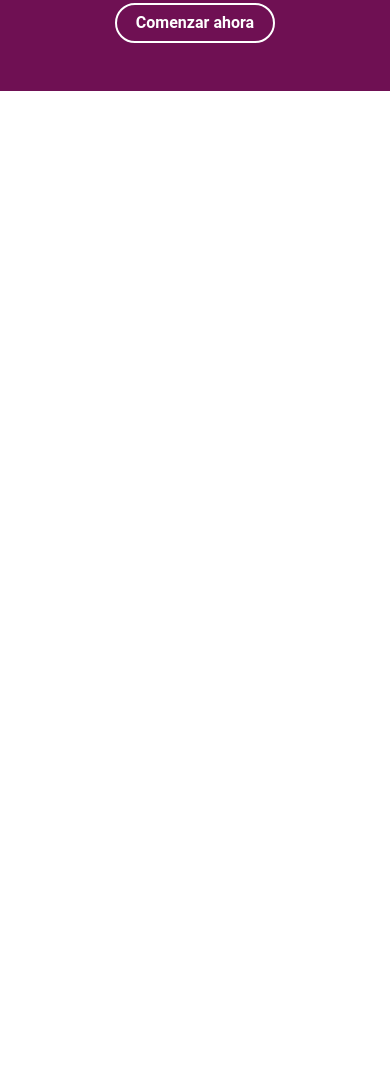
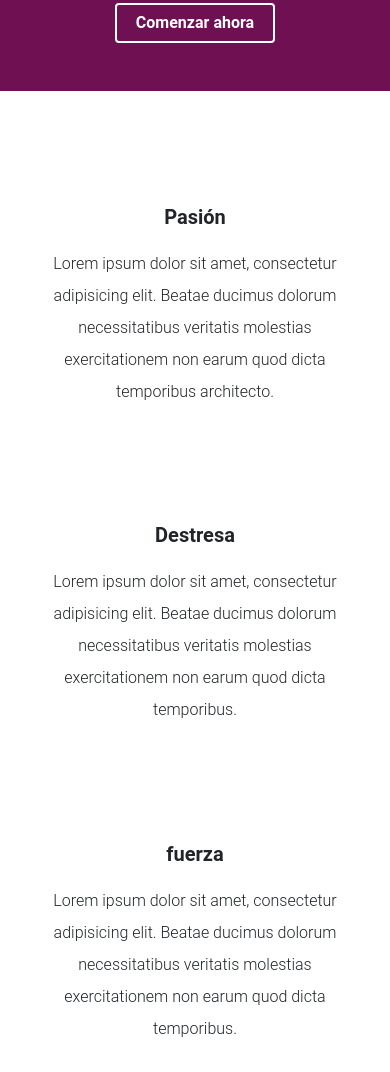
Before and after one commit to jhonpg98/segundapreentregajp, a plain HTML site: page index.html in a window 390 px wide. Shown: the part 524-1596 px from the top of the page. Before the commit the page ends 844 px from the top, so only its background shows below. Drawn offline with nearby package versions, Linux system fonts and the light colour scheme.

Commit message:
Version con habilidades

```diff
--- a/estilos.css
+++ b/estilos.css
@@ -23,13 +23,7 @@ ul li{
 }
 .btn{
     border: 2px solid #fff!important;
-    border-radius: 1.5rem!important;
+    border-radius: 1.5rem;
     padding: 0.6rem 0;
     width: 160px;
 }
-
-.btn:hover{
-    color: #6f1053!important;
-    background: #fff;
-    border-color: var(--violet);
-}
--- a/index.html
+++ b/index.html
@@ -7,6 +7,9 @@
     <meta name="viewport" content="width=device-width, initial-scale=1.0">
     <title>Mi web de musica</title>
     <link rel="stylesheet" href="estilos.css">
+    <link rel="stylesheet" href="https://cdnjs.cloudflare.com/ajax/libs/font-awesome/5.15.3/css/all.min.css"
+        integrity="sha512-iBBXm8fW90+nuLcSKlbmrPcLa0OT92xO1BIsZ+ywDWZCvqsWgccV3gFoRBv0z+8dLJgyAHIhR35VZc2oM/gI1w=="
+        crossorigin="anonymous" referrerpolicy="no-referrer" />
     <!-- bootstrap -->
     <link href="https://cdn.jsdelivr.net/npm/bootstrap@5.0.2/dist/css/bootstrap.min.css" rel="stylesheet"
         integrity="sha384-EVSTQN3/azprG1Anm3QDgpJLIm9Nao0Yz1ztcQTwFspd3yD65VohhpuuCOmLASjC" crossorigin="anonymous">
@@ -26,13 +29,16 @@
                     <a class="nav-link active" aria-current="page" href="#">Home</a>
                 </li>
                 <li class="nav-item">
-                    <a class="nav-link" href="#">Features</a>
+                    <a class="nav-link" href="#">programas</a>
                 </li>
                 <li class="nav-item">
-                    <a class="nav-link" href="#">Pricing</a>
+                    <a class="nav-link" href="#">Nosotros</a>
                 </li>
                 <li class="nav-item">
-                    <a class="nav-link disabled" href="#" tabindex="-1" aria-disabled="true">Disabled</a>
+                    <a class="nav-link" href="#">precios</a>
+                </li>
+                <li class="nav-item">
+                    <a class="nav-link" href="#">contacto</a>
                 </li>
             </ul>
         </div>
@@ -40,7 +46,6 @@
 </nav>
 <!-- Fin Navbar -->
 
-<!-- Header -->
 <header class="pb-5 overflow-hidden bg-violet">
     <div class="container">
         <div class="row py-5">
@@ -59,9 +64,40 @@
         </div>
     </div>
 </header>
-<!-- Fin header -->
 
-
+<section id="sec-1" class="py-5 bg-grey">
+    <div class="container my-3">
+        <div class="row">
+            <div class="col-md-4 text-center sec-1-item mb-5">
+                <span class="d-flex align-items-center justify-content-center mx-auto text-white mb-4 circle-icon">
+                    <i class="far fa-heart fs-3"></i>
+                </span>
+                <p class="lead fw-bold">Pasión</p>
+                <p class="fw-light mx-3 lh-lg">Lorem ipsum dolor sit amet, consectetur adipisicing elit. Beatae
+                    ducimus dolorum necessitatibus veritatis molestias exercitationem non earum quod dicta
+                    temporibus architecto.</p>
+            </div>
+            <div class="col-md-4 text-center sec-1-item mb-5">
+                <span class="d-flex align-items-center justify-content-center mx-auto text-white mb-4 circle-icon">
+                    <i class="far fa-flag fs-2"></i>
+                </span>
+                <p class="lead fw-bold">Destresa</p>
+                <p class="fw-light mx-3 lh-lg">Lorem ipsum dolor sit amet, consectetur adipisicing elit. Beatae
+                    ducimus dolorum necessitatibus veritatis molestias exercitationem non earum quod dicta
+                    temporibus.</p>
+            </div>
+            <div class="col-md-4 text-center sec-1-item mb-5">
+                <span class="d-flex align-items-center justify-content-center mx-auto text-white mb-4 circle-icon">
+                    <i class="far fa-star fs-2"></i>
+                </span>
+                <p class="lead fw-bold">fuerza</p>
+                <p class="fw-light mx-3 lh-lg">Lorem ipsum dolor sit amet, consectetur adipisicing elit. Beatae
+                    ducimus dolorum necessitatibus veritatis molestias exercitationem non earum quod dicta
+                    temporibus.</p>
+            </div>
+        </div>
+    </div>
+</section>
 
 
 
```
Also changed, not shown: asset/BAILANDO.jpg (added).
